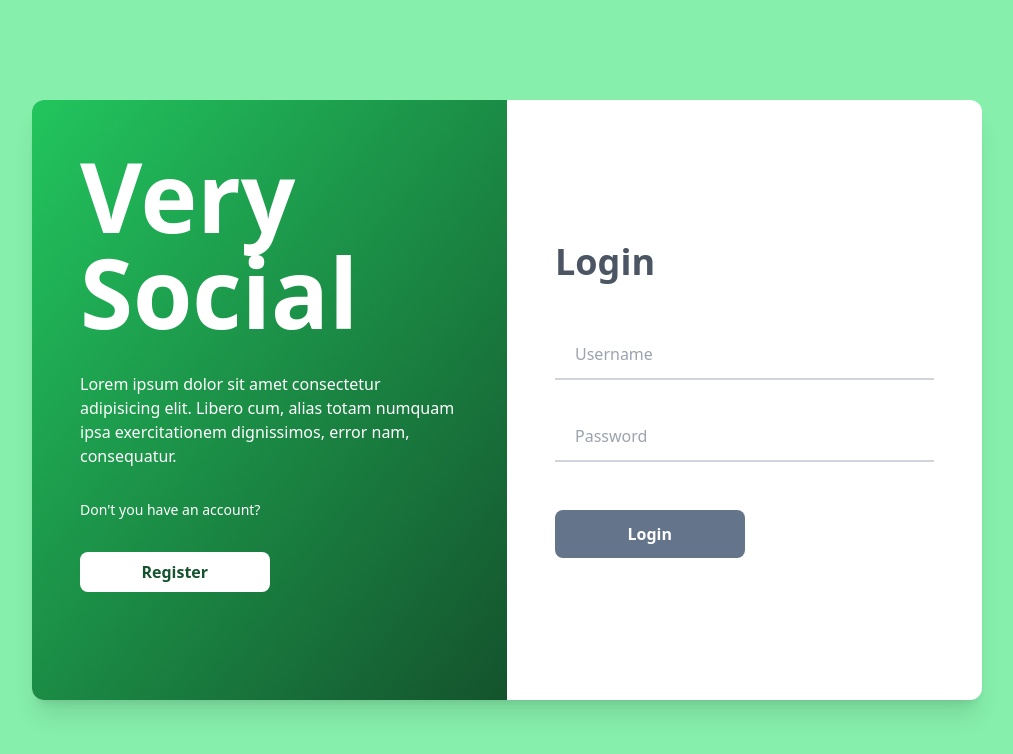
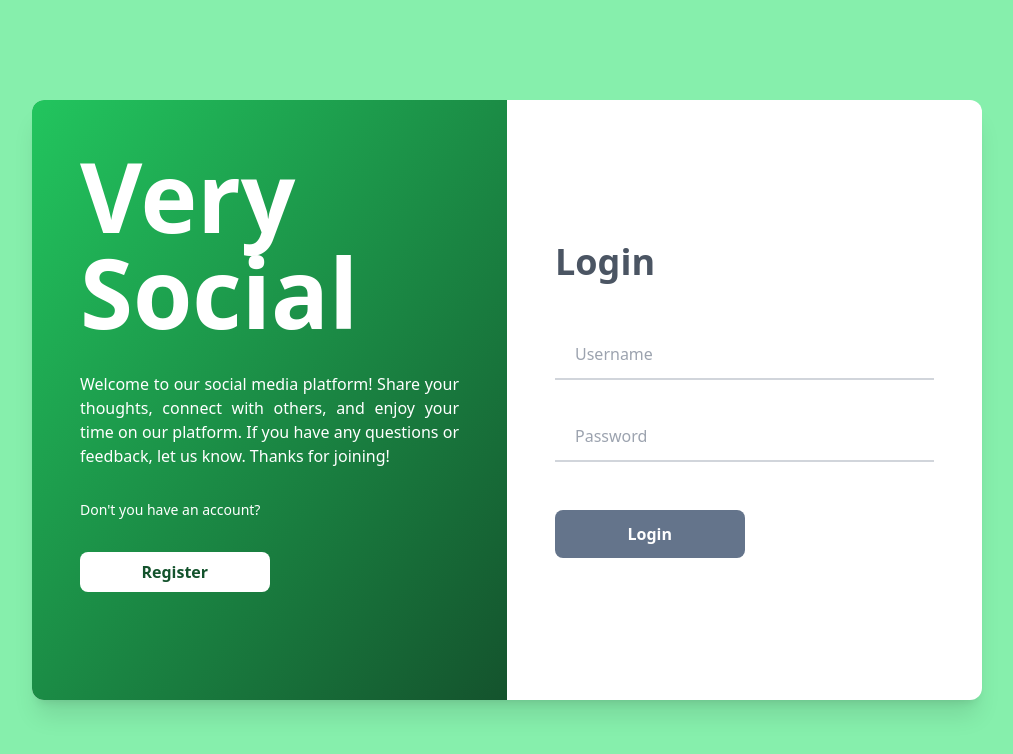
Before and after one commit to the-honey/full-stack-social-media-platform, a React (Vite) app in the folder src/client/: page /login in a window 1280 px wide. Shown: the top 754 px of the page, without its empty margins (133-1146 px from the left). Built offline with nearby package versions, Linux system fonts and the light colour scheme.

Commit message:
Edit welcome text

```diff
--- a/src/client/src/pages/Login/Login.tsx
+++ b/src/client/src/pages/Login/Login.tsx
@@ -23,10 +23,10 @@ const Login = () => {
       <div className="md:rounded-xl max-w-[950px] flex flex-wrap bg-white min-h-[600px] shadow-xl">
         <div className="flex-1 md:rounded-l-xl bg-gradient-to-br from-green-500 to-green-900 p-12 flex flex-col gap-8 text-white">
           <h1 className="text-8xl font-bold">Very Social</h1>
-          <p>
-            Lorem ipsum dolor sit amet consectetur adipisicing elit. Libero cum,
-            alias totam numquam ipsa exercitationem dignissimos, error nam,
-            consequatur.
+          <p className="text-justify">
+            Welcome to our social media platform! Share your thoughts, connect
+            with others, and enjoy your time on our platform. If you have any
+            questions or feedback, let us know. Thanks for joining!
           </p>
           <span className="text-sm">Don't you have an account?</span>
           <Link to="/register">
--- a/src/client/src/pages/Register/Register.tsx
+++ b/src/client/src/pages/Register/Register.tsx
@@ -21,10 +21,10 @@ const Register = () => {
       <div className="md:rounded-xl max-w-[950px] flex flex-wrap flex-row-reverse bg-white min-h-[600px] shadow-xl">
         <div className="flex-1 md:rounded-r-xl bg-gradient-to-br from-green-500 to-green-900 p-12 flex flex-col gap-8 text-white">
           <h1 className="text-7xl font-bold">Welcome</h1>
-          <p>
-            Lorem ipsum dolor sit amet consectetur adipisicing elit. Libero cum,
-            alias totam numquam ipsa exercitationem dignissimos, error nam,
-            consequatur.
+          <p className="text-justify">
+            Welcome to our social media platform! Share your thoughts, connect
+            with others, and enjoy your time on our platform. If you have any
+            questions or feedback, let us know. Thanks for joining!
           </p>
           <span className="text-sm">Do you have an account?</span>
           <Link to="/login">
```
